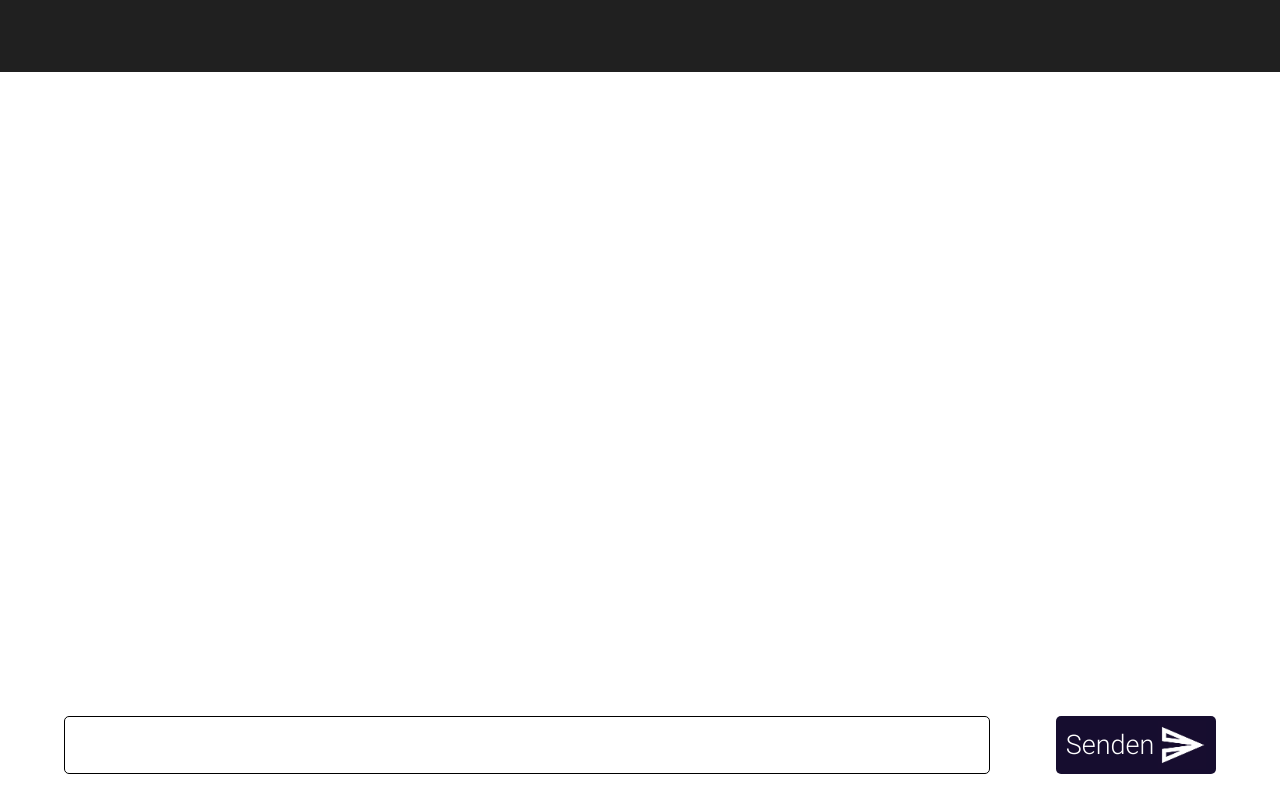
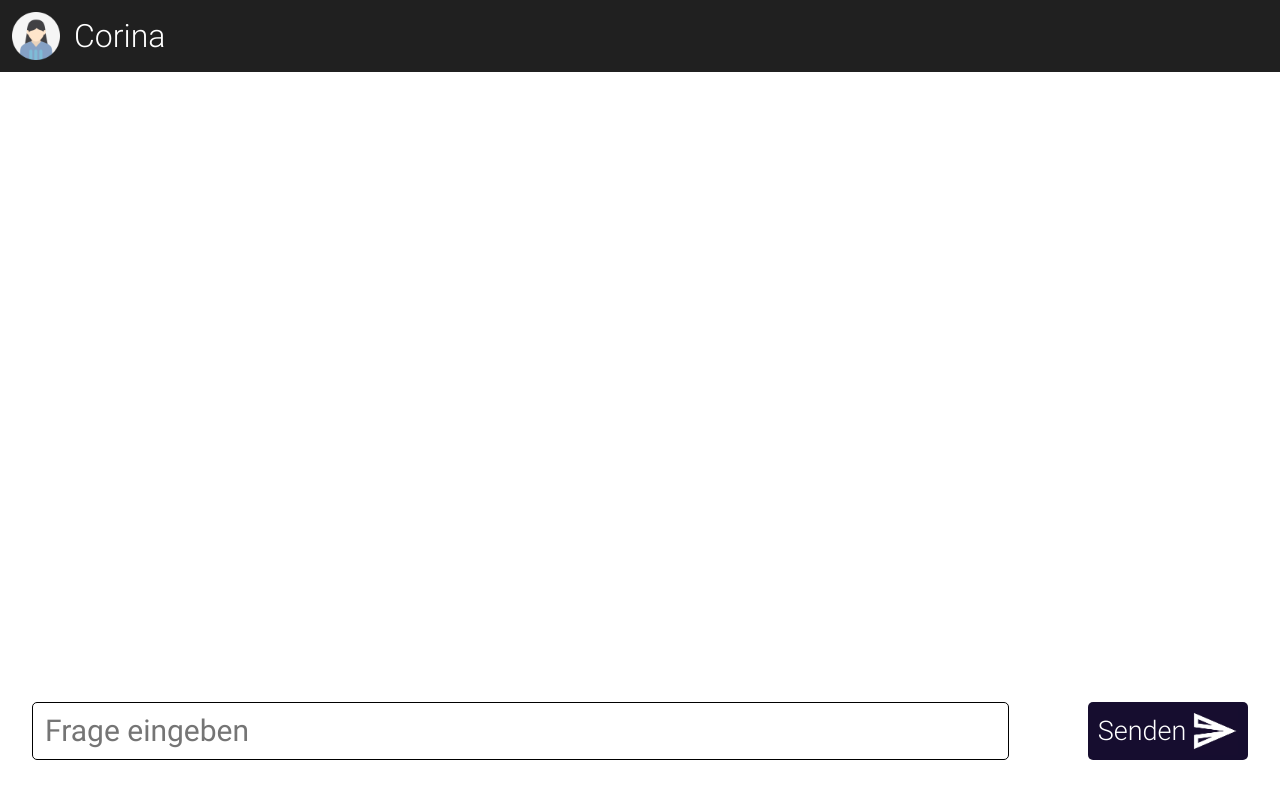
Before and after one commit to maxfrerichs/corina-chatbot, a plain HTML site: page index.html in a window 1280 px wide. Drawn offline with Linux system fonts and the light colour scheme; no server answers.

Commit message:
misc. improvements

```diff
--- a/index.html
+++ b/index.html
@@ -8,16 +8,16 @@
   <script src="main.js" defer></script>
 </head>
 <body>
+  <noscript>Bitte aktivieren Sie JavaScript.</noscript>
   <nav class="app-bar">
+    <img src="avatar.png" width="48" class="avatar">
+    <p class="avatar-description">Corina</p>
   </nav>
   <div class="app-container">
-    <!--  Hier findet der Chat statt! -->
-  </div>
-  <div class="chatbot-window">
-
+    <div class="chatbot-window"></div>
   </div>
   <div class="input-container">
-    <input type="text" class="input-field" id="text-input">
+    <input type="text" placeholder="Frage eingeben" class="input-field" id="text-input">
     <button class="submit-button" id="send-button">
       <p class="btn-text">Senden</p>
       <img src="icons/jpg/send.jpg" alt="Bitte klicken Sie Hier, um die Nachricht zu senden" width="48">
--- a/main.js
+++ b/main.js
@@ -65,8 +65,13 @@ submitButton.addEventListener("click", function() {
          console.log(this.responseText);
           response = JSON.parse(this.responseText);
           console.log(response);
-
-          createChatField(response.output.generic[0].text, "answer");
+          if(response.output.generic[0].response_type == "text") {
+            createChatField(response.output.generic[0].text, "answer");
+          }
+          if(response.output.generic[0].response_type == "suggestion") {
+            renderSuggestionField();
+            console.log("suggestion detected!")
+          }
           inputField.value = ""
         } else {
           console.log("Request failed!");
@@ -91,6 +96,7 @@ function createChatField(input, chatbubbleType) {
 }
 
 
-function renderSuggestionField() {
+function renderSuggestionField(suggestions) {
+  let suggestionField = document.createElement("div");
 
 }
--- a/style.css
+++ b/style.css
@@ -32,11 +32,15 @@
 
 
 body {
+  display: flex;
+  flex-direction: column;
+  justify-content: space-between;
+  align-items: safe;
   padding: 0;
   margin: 0;
   width: 100vw;
   overflow-y: hidden;
-  height: 97vh;
+  height: 100vh;
   overflow-x: hidden;
 }
 
@@ -53,26 +57,37 @@ body {
   margin-left: 12px;
 }
 
+.avatar-description {
+  font-family: "Roboto Light";
+  font-size: 32px;
+  color: #fff;
+  margin-left: 14px;
+}
+
 .app-container {
-  /* margin-top: 100px; */
-  overflow-y: hidden;
+  height: 100%;
+  margin-top: 72px;
+  overflow-y: scroll;
   position: relative;
   width: inherit;
-  height: inherit;
+  height: 80vh;
 }
 
 
 .input-container {
-  /* padding: 12px; */
+  margin-top: 12px;
   margin: 0 auto;
   /* padding-left: 10px; */
   /* padding-right: 10px; */
-  bottom: 60px;
+  /* bottom: 60px; */
+  align-items: flex-start;
   justify-content: space-between;
   display: flex;
-  position: relative;
-  width: 90%;
-  /* height: inherit; */
+  /* position: relative; */
+  width: 95%;
+  height: 100px;
+  background: #fff;
+  z-index: 20px;
 }
 
 .input-field {
@@ -105,10 +120,11 @@ body {
 }
 
 .chatbot-window {
+  margin: 20px 0px;
   width: 100%;
   overflow-y: scroll;
-  height: 80%;
-  position: absolute;
+  /* height: 86%; */
+  /* position: absolute; */
   align-items: center;
   top: 120px;
   display: flex;
@@ -156,8 +172,19 @@ body {
   }
   .submit-button {
     width: fit-content;
+    margin-left: 2%
+
   }
   ::-webkit-scrollbar {
     display: none;
   }
+  .input-field {
+    margin-right: 2%;
+
+  }
+
+  .chatbot-window {
+    /* top: 80px; */
+    height:;
+  }
 }
```
Also changed, not shown: avatar.png (added).
